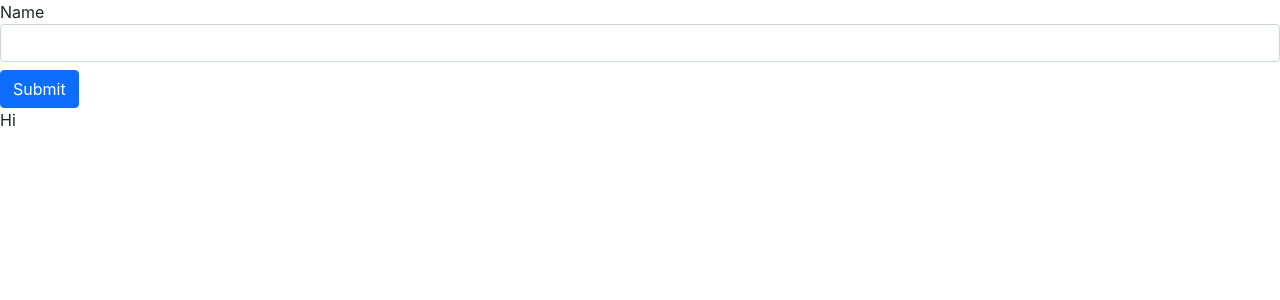
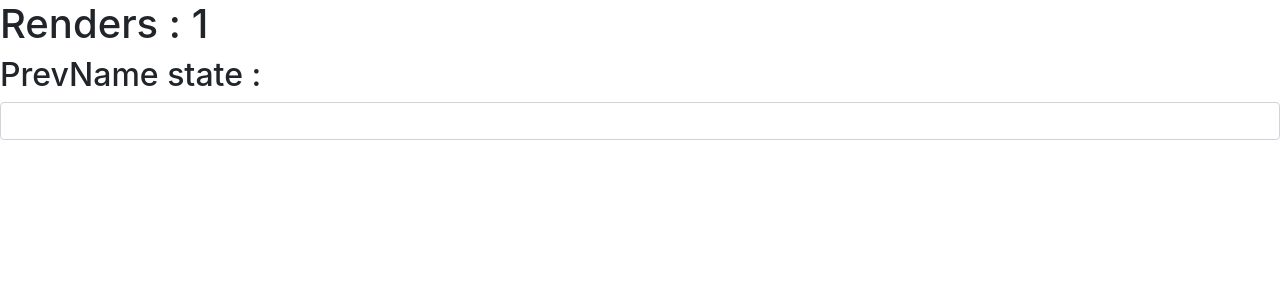
Before and after one commit to vermarahul86/react-sandbox, a React (Create React App) app: page / in a window 1280 px wide. Shown: the top 300 px of the page. Built offline with nearby package versions, Linux system fonts and the light colour scheme.

Commit message:
72 useRef get previous value example.

```diff
--- a/src/App.js
+++ b/src/App.js
@@ -1,9 +1,9 @@
-import UseRefExample1 from "./components/UseRefExample1";
+import UseRefExample2 from "./components/UseRefExample2";
 
 function App() {
   return (
     <div className="App">
-      <UseRefExample1/>
+      <UseRefExample2/>
     </div>
   );
 }
--- /dev/null
+++ b/src/components/UseRefExample2.jsx
@@ -0,0 +1,23 @@
+import { useState, useEffect, useRef } from "react"
+
+function UseRefExample2() {
+
+    const [name, setName] = useState('')
+    const renders = useRef(1)
+    const prevName = useRef()
+
+    useEffect(()=>{
+        renders.current = renders.current + 1
+        prevName.current = name
+    }, [name])
+    return (
+    <div>
+      <h1>Renders : {renders.current}</h1>
+      <h2>PrevName state : {prevName.current}</h2>
+      <input type="text" value={name} onChange={(e)=>{setName(e.target.value)}}
+      className="form-control mb-3" />
+    </div>
+  )
+}
+
+export default UseRefExample2
```
